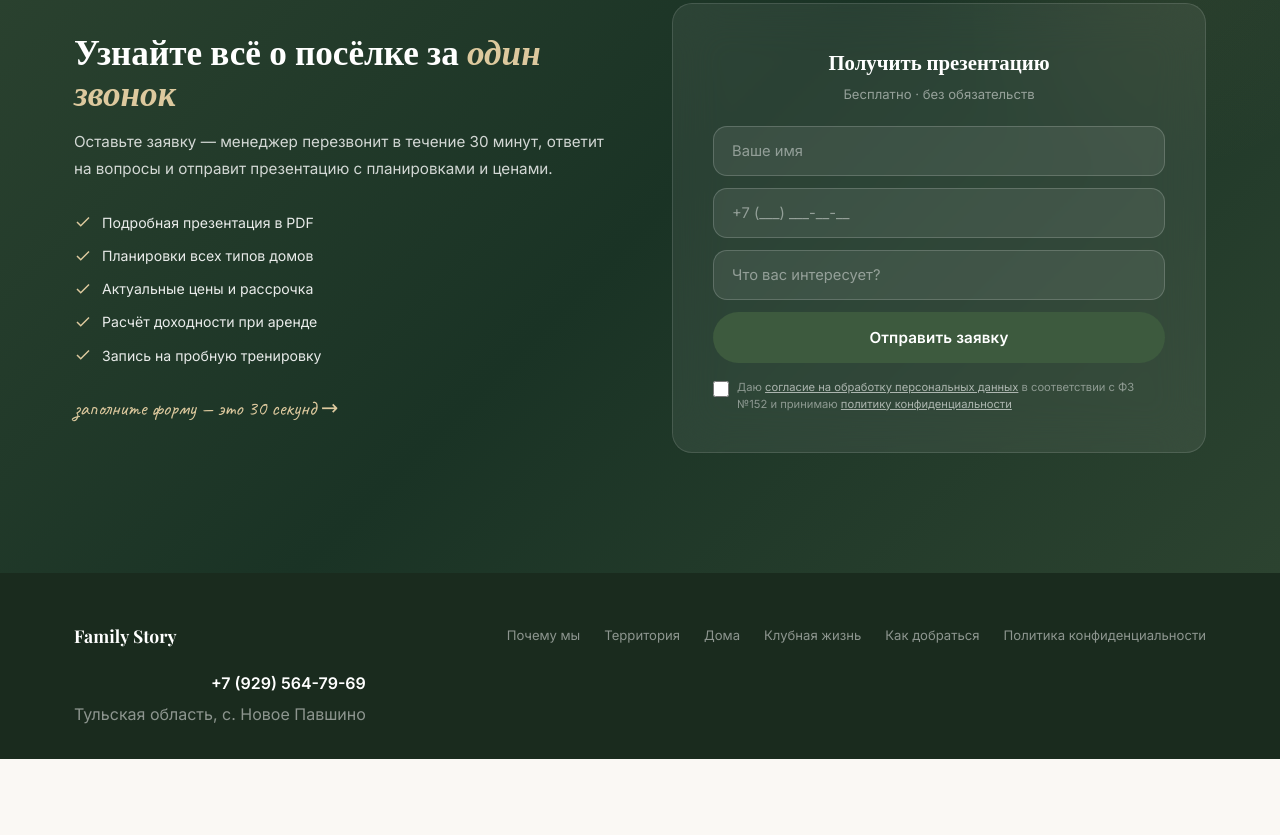
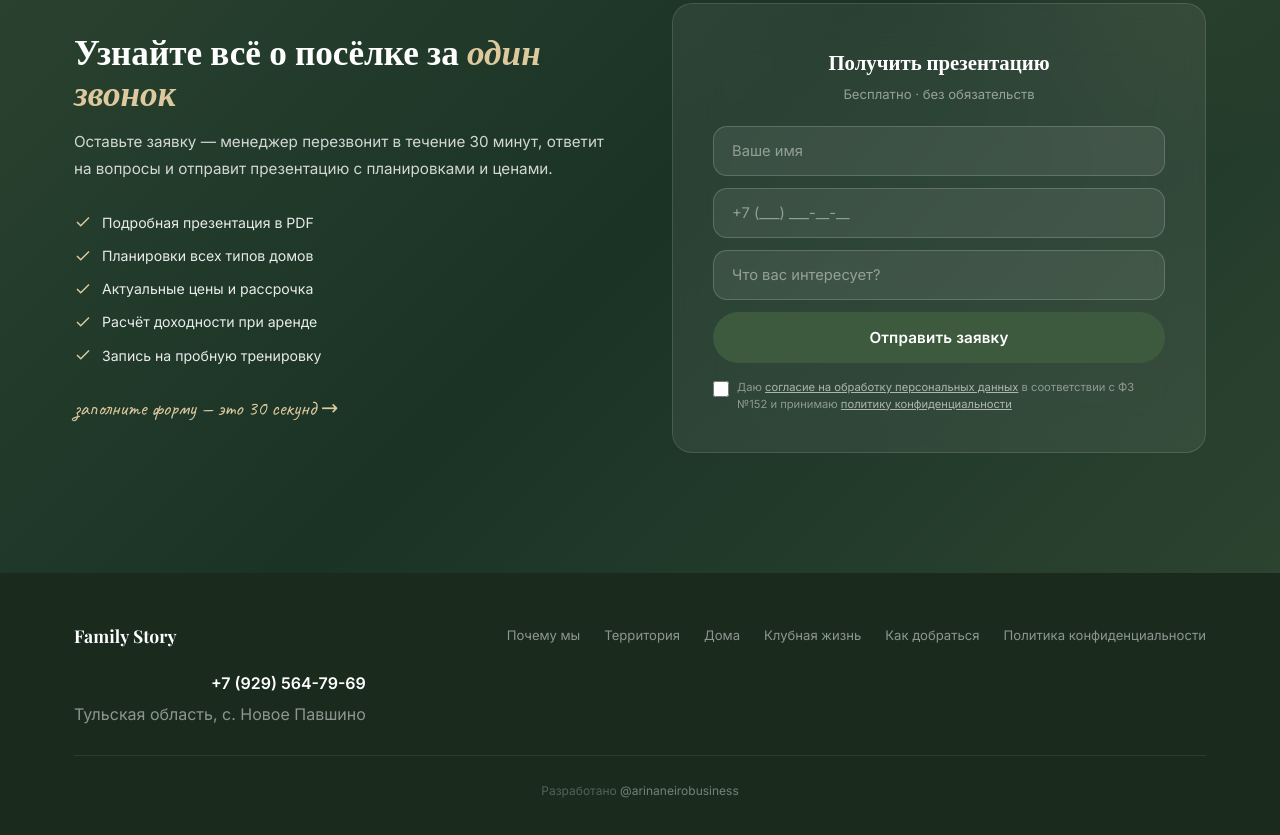
Before and after one commit to atru8292-spec/familystory-sport, a plain HTML site: page index.html in a window 1280 px wide. Shown: the part 10525-11360 px from the top of the page. Before the commit the page ends 11284 px from the top, so only its background shows below. Drawn offline with nearby package versions, Linux system fonts and the light colour scheme; a web font is replaced by a local one.

Commit message:
Update index.html

```diff
--- a/index.html
+++ b/index.html
@@ -2896,6 +2896,29 @@
             <span>Тульская область, с. Новое Павшино</span>
           </div>
         </div>
+        <div
+          style="
+            border-top: 1px solid rgba(255, 255, 255, 0.08);
+            margin-top: 28px;
+            padding-top: 20px;
+            text-align: center;
+          "
+        >
+          <span style="font-size: 0.75rem; color: rgba(255, 255, 255, 0.25)"
+            >Разработано
+          </span>
+          <a
+            href="https://t.me/arinaneirobusiness"
+            target="_blank"
+            style="
+              font-size: 0.75rem;
+              color: rgba(255, 255, 255, 0.4);
+              transition: var(--transition);
+              text-decoration: none;
+            "
+            >@arinaneirobusiness</a
+          >
+        </div>
       </div>
     </footer>
 
```
